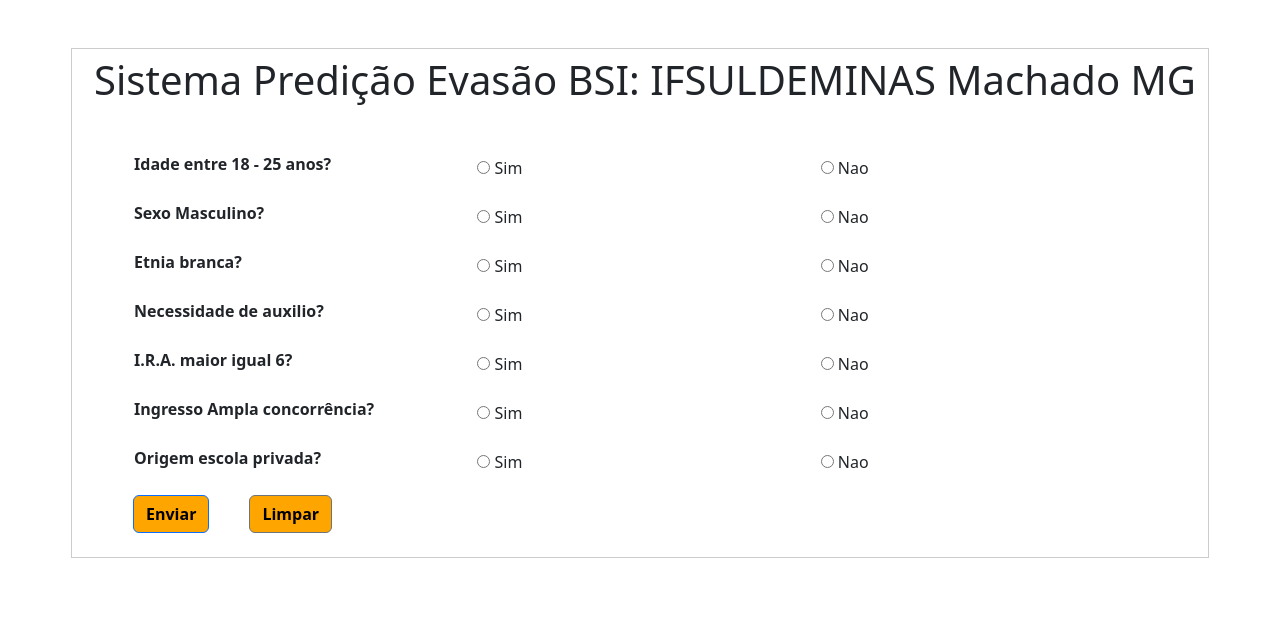
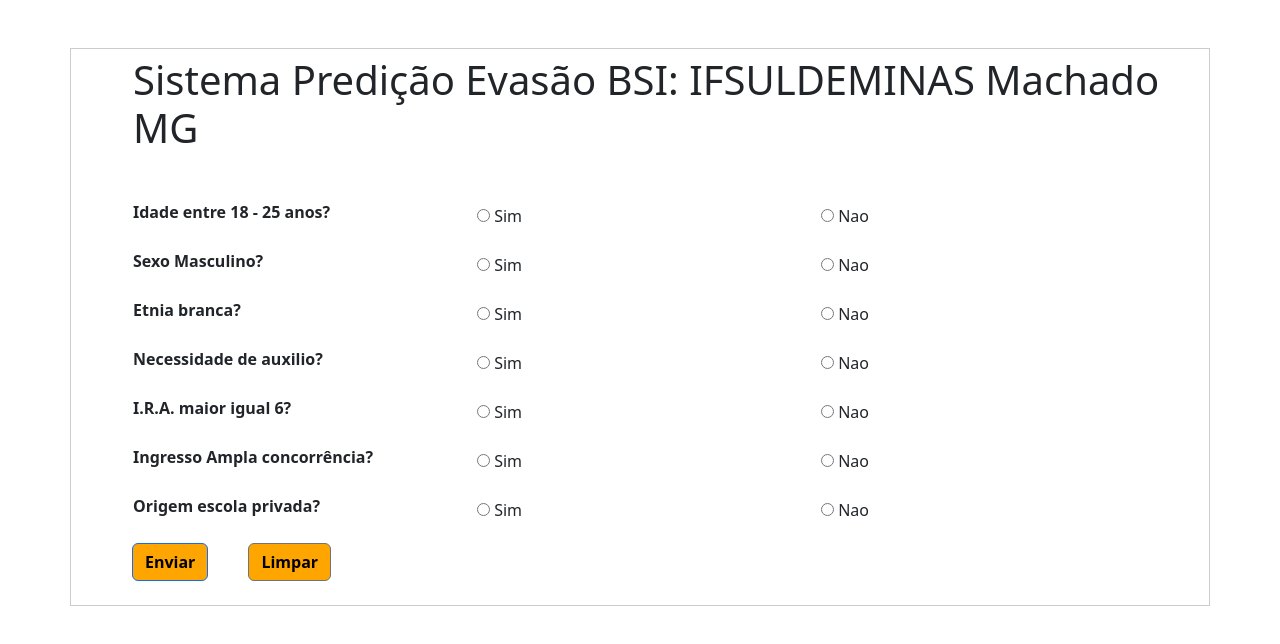
Before and after one commit to sanderpiva/reactClassificacaoTCC, a React (Vite) app: page / in a window 1280 px wide. Shown: the top 644 px of the page. Built offline with nearby package versions, Linux system fonts and the light colour scheme.

Commit message:
Update index.css

```diff
--- a/src/index.css
+++ b/src/index.css
@@ -36,7 +36,7 @@
   font-size: 3.2em;
   line-height: 1.1;
   text-align: left;
-  padding-left: 10px;
+  padding-left: 50px;
 
 }
 
```
